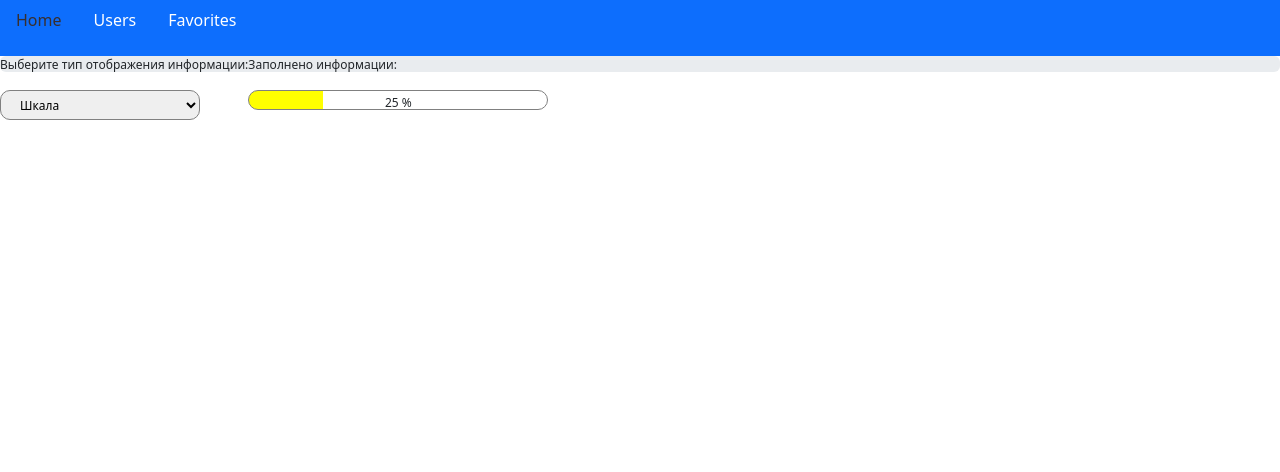
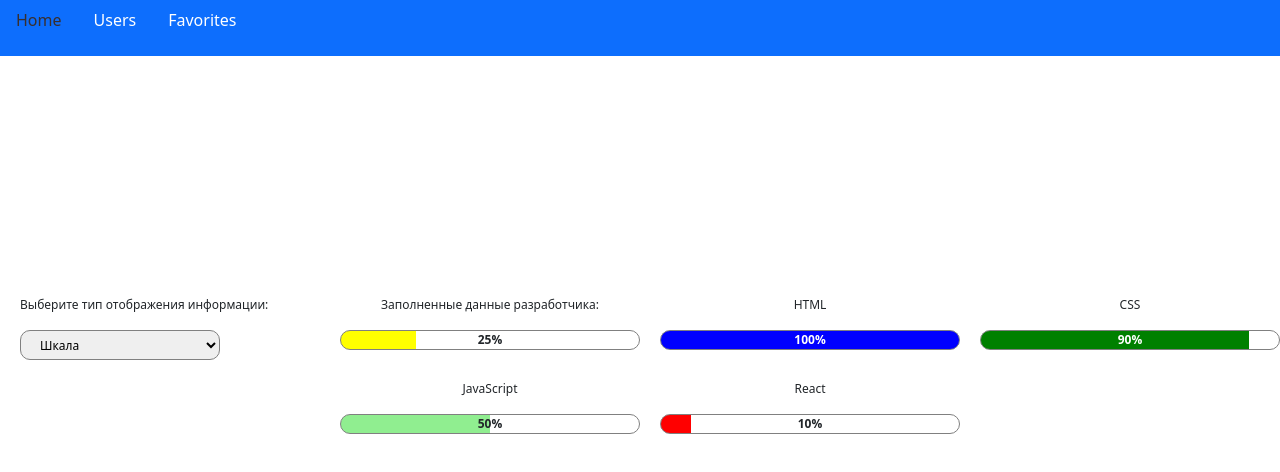
Before and after one commit to AstakhovV/hackathon_2, a React (Create React App) app: page / in a window 1280 px wide. Shown: the top 472 px of the page. Built offline with nearby package versions, Linux system fonts and the light colour scheme.

Commit message:
new progress

```diff
--- a/src/Components/Progress/Progress.jsx
+++ b/src/Components/Progress/Progress.jsx
@@ -1,38 +1,15 @@
 import React, { useState } from "react";
-import './progress.scss'
+import "./progress.scss";
 import PropTypes from "prop-types";
+import ProgressItem from "./ProgressItem";
 
-const Progress = ({ num }) => {
-  let colorForInput;
-  if (num >= 0 && num < 25) {
-    colorForInput = "red";
-  } else if (num >= 25 && num < 50) {
-    colorForInput = "yellow";
-  } else if (num >= 50 && num < 75) {
-    colorForInput = "lightgreen";
-  } else if (num >= 75 && num < 100) {
-    colorForInput = "green";
-  } else {
-    colorForInput = "blue";
-  }
-
-  const [infoStyle, setInfoStyle] = useState({
-    background: `-webkit-linear-gradient(left, ${colorForInput} 0%, ${colorForInput} ${num}%, white ${num}%, white 100%)`,
-  });
+const Progress = ({ dataForProgressItems }) => {
   const [selectValueActive, setSelectValueActive] = useState("bar");
 
   const changeSelect = (event) => {
     if (event.target.value === "bar") {
-      setInfoStyle({
-        background: `-webkit-linear-gradient(left, ${colorForInput} 0%, ${colorForInput} ${num}%, white ${num}%, white 100%)`,
-      });
       setSelectValueActive("bar");
     } else if (event.target.value === "circle") {
-      setInfoStyle({
-        background: `conic-gradient(${colorForInput} ${3.6 * num}deg, white ${
-          3.6 * num
-        }deg)`,
-      });
       setSelectValueActive("circle");
     }
   };
@@ -51,41 +28,20 @@ const Progress = ({ num }) => {
           <option value="circle">Круговая дигарамма</option>
         </select>
       </article>
-      <article className="progress__inputs-range">
-        <div className="progress__inputs-item item">
-          <p className="item__name">Заполнено информации:</p>
-          {selectValueActive === "bar" && (
-            <div className="item__wrap">
-              <input
-                type="range"
-                min="0"
-                max="100"
-                defaultValue={num}
-                className="item__input"
-                style={infoStyle}
-              />
-              <span
-                className={
-                  "item__input-span " +
-                  (num > 75 ? "item__input-span-more-75" : "")
-                }
-              >
-                {num} %
-              </span>
-            </div>
-          )}
-          {selectValueActive === "circle" && (
-            <div className="item__circle" style={infoStyle}>
-              <span className="item__circle-span">{num} %</span>
-            </div>
-          )}
-        </div>
-      </article>
+      {Object.entries(dataForProgressItems).map((progressItem) => {
+        return (
+          <ProgressItem
+            key={progressItem[0]}
+            selectValueActive={selectValueActive}
+            progressItem={progressItem}
+          />
+        );
+      })}
     </div>
   );
 };
 Progress.propTypes = {
-  num: PropTypes.number.isRequired,
+  dataForProgressItems: PropTypes.object.isRequired,
 };
 
 export default Progress;
--- /dev/null
+++ b/src/Components/Progress/ProgressItem.jsx
@@ -0,0 +1,71 @@
+import React from "react";
+import "./progress.scss";
+import PropTypes from "prop-types";
+
+const ProgressItem = ({ progressItem, selectValueActive }) => {
+  let colorForInput;
+  let num = progressItem[1];
+  if (num >= 0 && num < 25) {
+    colorForInput = "red";
+  } else if (num >= 25 && num < 50) {
+    colorForInput = "yellow";
+  } else if (num >= 50 && num < 75) {
+    colorForInput = "lightgreen";
+  } else if (num >= 75 && num < 100) {
+    colorForInput = "green";
+  } else {
+    colorForInput = "blue";
+  }
+
+  let infoStyle;
+  if (selectValueActive === "bar") {
+    infoStyle = {
+      background: `-webkit-linear-gradient(left, ${colorForInput} 0%, ${colorForInput} ${num}%, white ${num}%, white 100%)`,
+    };
+  } else if (selectValueActive === "circle") {
+    infoStyle = {
+      background: `conic-gradient(${colorForInput} ${3.6 * num}deg, white ${
+        3.6 * num
+      }deg)`,
+    };
+  }
+
+  return (
+    <article className="progress__inputs-range">
+      <div className="progress__inputs-item item">
+        <p className="item__name">{progressItem[0]}</p>
+        {selectValueActive === "bar" && (
+          <div className="item__wrap">
+            <input
+              type="range"
+              min="0"
+              max="100"
+              defaultValue={progressItem[1]}
+              className="item__input"
+              style={infoStyle}
+            />
+            <span
+              className={
+                "item__input-span " +
+                (progressItem[1] > 75 ? "item__input-span-more-75" : "")
+              }
+            >
+              {progressItem[1]}%
+            </span>
+          </div>
+        )}
+        {selectValueActive === "circle" && (
+          <div className="item__circle" style={infoStyle}>
+            <span className="item__circle-span">{progressItem[1]} %</span>
+          </div>
+        )}
+      </div>
+    </article>
+  );
+};
+ProgressItem.propTypes = {
+  progressItem: PropTypes.array.isRequired,
+  selectValueActive: PropTypes.string.isRequired,
+};
+
+export default ProgressItem;
--- a/src/Components/Progress/progress.scss
+++ b/src/Components/Progress/progress.scss
@@ -1,6 +1,18 @@
 .progress {
 	overflow: visible !important;
+	display: flex !important;
+	justify-content: center;
+	flex-wrap: wrap !important;
+	text-align: center;
+	background-color: transparent !important;
+	margin-top: 240px;
+	gap: 20px;
+	padding-left: 20px;
+
 	&__choise-type {
+		text-align: left;
+		align-self: flex-start;
+		flex: 0 0 300px;
 	}
 
 	&__text {
@@ -40,7 +52,8 @@
 	}
 	&__input-span {
 		position: absolute;
-		top: 50%;
+		font-weight: bold;
+		top: 40%;
 		left: 50%;
 		transform: translate(-50%, -50%);
 		&-more-75 {
@@ -75,6 +88,8 @@
 			left: 50%;
 			transform: translate(-50%, -50%);
 			color: black;
+			font-size: 20px;
+			font-weight: bold;
 		}
 	}
 }
--- a/src/Layouts/Home.jsx
+++ b/src/Layouts/Home.jsx
@@ -1,12 +1,20 @@
-import React from 'react';
+import React from "react";
 import Progress from "../Components/Progress/Progress";
 
 const Home = () => {
-    return (
-        <div>
-            <Progress num={25}/>
-        </div>
-    );
+  const dataForProgressItems = {
+    "Заполненные данные разработчика:": 25,
+    HTML: 100,
+    CSS: 90,
+    JavaScript: 50,
+    React: 10,
+  };
+
+  return (
+    <div>
+      <Progress dataForProgressItems={dataForProgressItems} />
+    </div>
+  );
 };
 
 export default Home;
```
